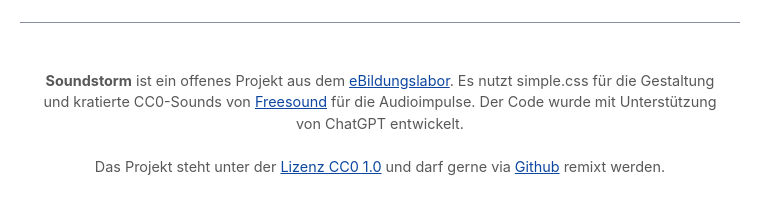
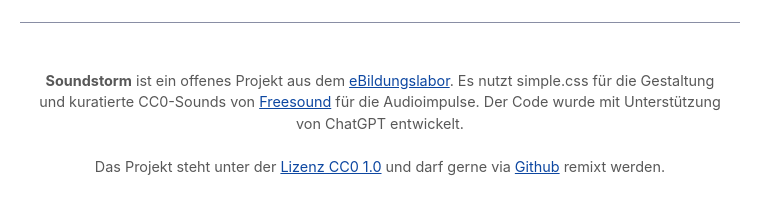
Before and after one commit to eBildungslabor/soundstorm, a plain HTML site: page index.html in a window 1280 px wide. Shown: the part 671-884 px from the top of the page, 260-1019 px from the left. Drawn offline with Linux system fonts and the light colour scheme.

Commit message:
Update index.html

```diff
--- a/index.html
+++ b/index.html
@@ -91,7 +91,7 @@
   </main>
 
   <footer>
-	  <p><b>Soundstorm</b> ist ein offenes Projekt aus dem <a href="https://ebildungslabor.de" target=blank>eBildungslabor</a>. Es nutzt simple.css für die Gestaltung und kratierte CC0-Sounds von <a href="https://freesound.org/" target=blank>Freesound</a> für die Audioimpulse. Der Code wurde mit Unterstützung von ChatGPT entwickelt.<br>
+	  <p><b>Soundstorm</b> ist ein offenes Projekt aus dem <a href="https://ebildungslabor.de" target=blank>eBildungslabor</a>. Es nutzt simple.css für die Gestaltung und kuratierte CC0-Sounds von <a href="https://freesound.org/" target=blank>Freesound</a> für die Audioimpulse. Der Code wurde mit Unterstützung von ChatGPT entwickelt.<br>
 		  <br>Das Projekt steht unter der <a href="https://creativecommons.org/publicdomain/zero/1.0/deed.de">Lizenz CC0 1.0</a> und darf gerne via <a href="https://github.com/ebildungslabor/soundstorm">Github</a> remixt werden.
   </footer>
 
```
